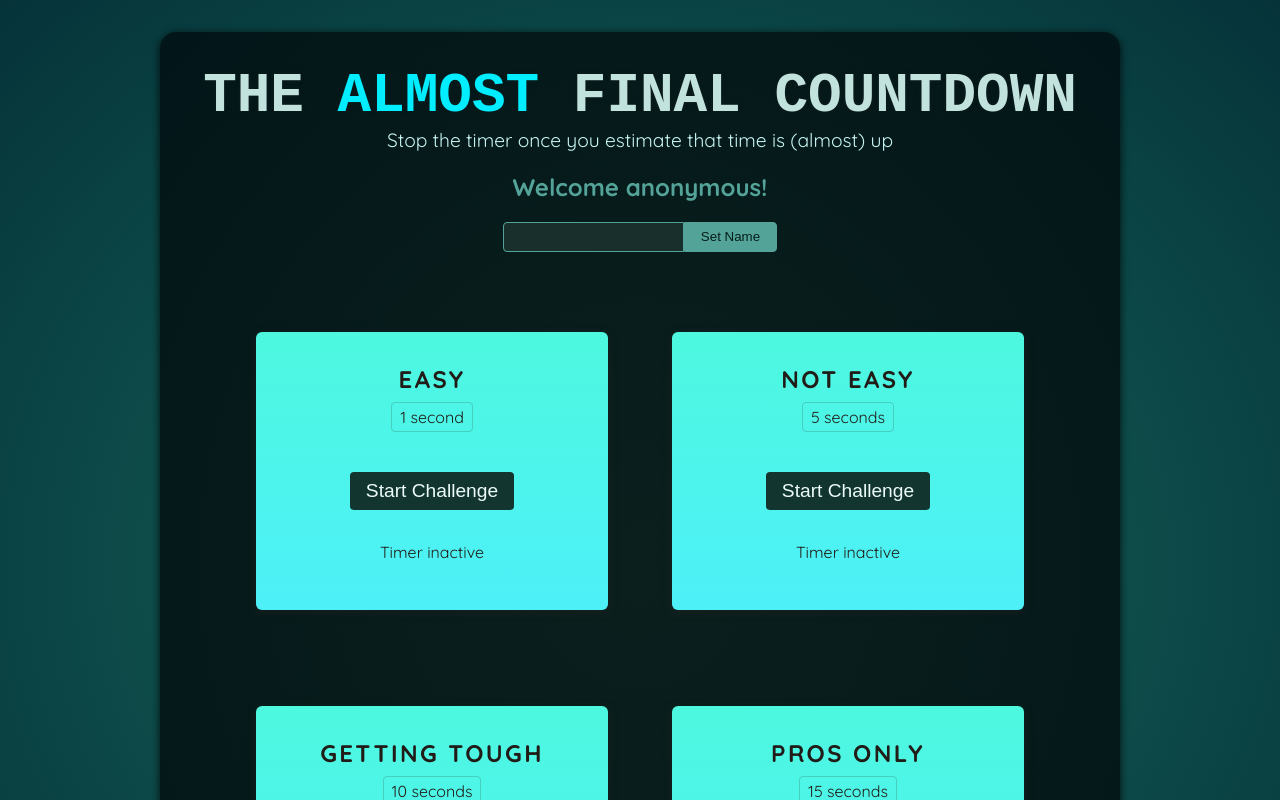
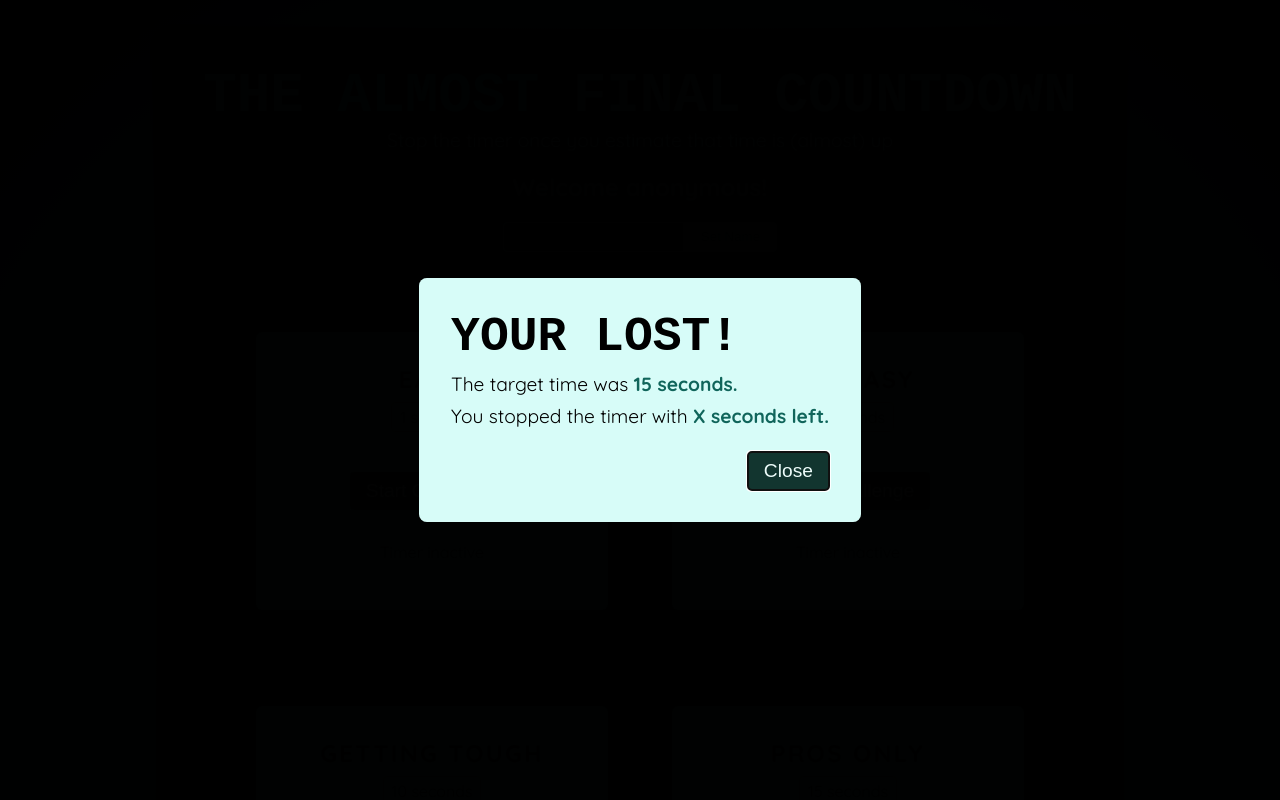
Before and after one commit to chanhee7/react-study202406, a React (Create React App) app: page / in a window 1280 px wide. Shown: the top 800 px of the page. Built offline with nearby package versions, Linux system fonts and the light colour scheme; a web font is replaced by a local one.

Commit message:
# dialog 태그 제어하기

```diff
--- a/src/components/Ref/ResultModal.js
+++ b/src/components/Ref/ResultModal.js
@@ -1,9 +1,16 @@
-import React from 'react';
+import React, { useEffect, useRef } from 'react';
 
 const ResultModal = ({result, targetTime}) => {
+
+  const dialog = useRef();
+
+  useEffect(() => {
+    dialog.current.showModal();
+  }, [])
+
   return (
-    <dialog className="result-modal">
-      <h2>Your won</h2>
+    <dialog ref={dialog} className="result-modal">
+      <h2>Your {result}!</h2>
       <p>The target time was <strong>{targetTime} seconds.</strong></p>
       <p>You stopped the timer with <strong>X seconds left.</strong></p>
       <form method="dialog">
--- a/src/components/Ref/TimeChallenge.js
+++ b/src/components/Ref/TimeChallenge.js
@@ -1,4 +1,5 @@
 import React, { useRef, useState } from 'react';
+import ResultModal from './ResultModal';
 
 const TimerChallenge = ({ title, targetTime }) => {
 
@@ -24,9 +25,10 @@ const TimerChallenge = ({ title, targetTime }) => {
   };
 
   return (
+    <>
+    {<ResultModal targetTime={targetTime} result="lost" />}
     <section className="challenge">
       <h2>{title}</h2>
-      {timerExpired && <p>You lost!</p>}
       <p className="challenge-time">
         {targetTime} second{targetTime > 1 ? 's' : ''}
       </p>
@@ -39,6 +41,7 @@ const TimerChallenge = ({ title, targetTime }) => {
         {timerStarted ? 'Time is running...' : 'Timer inactive'}
       </p>
     </section>
+    </>
   );
 };
 
```
